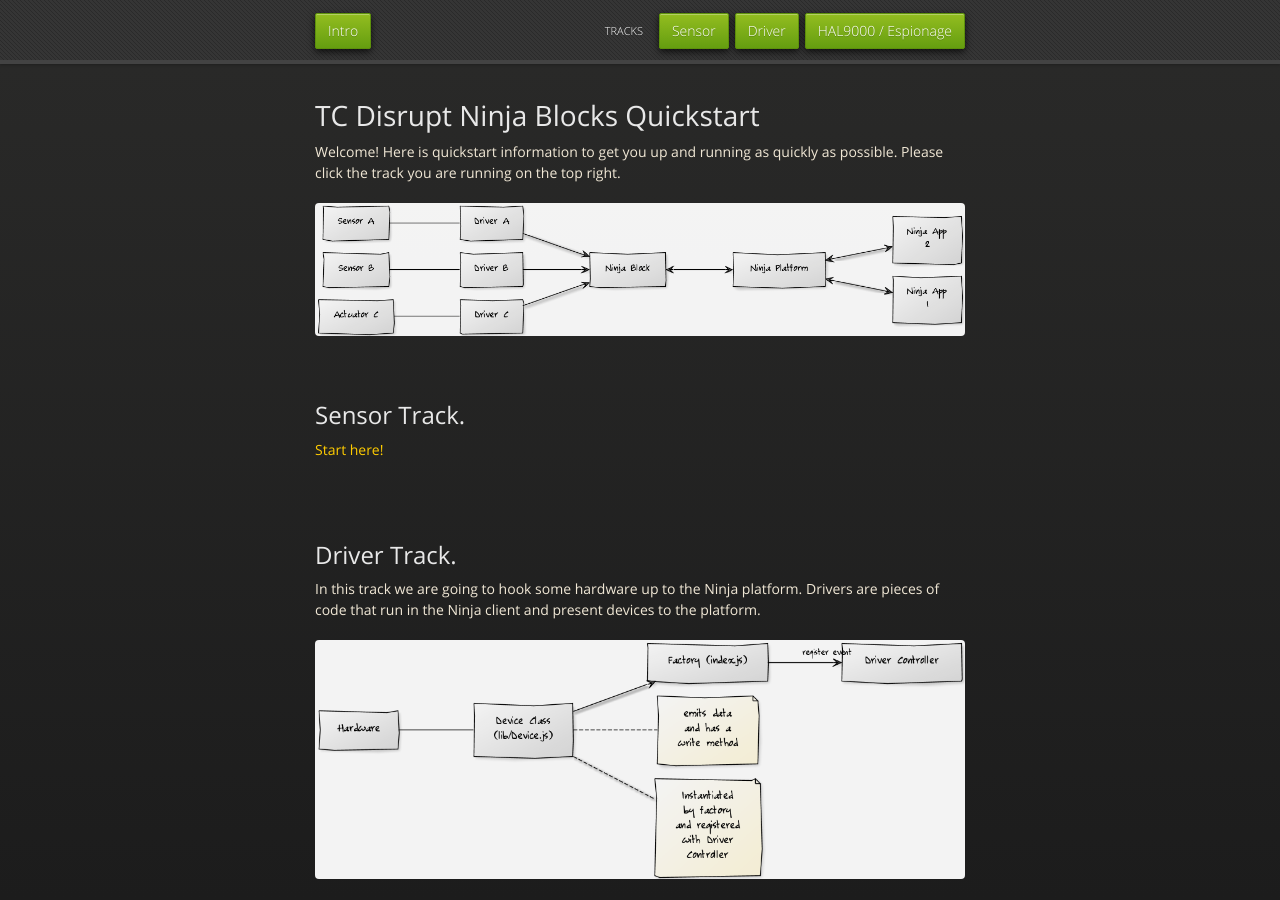
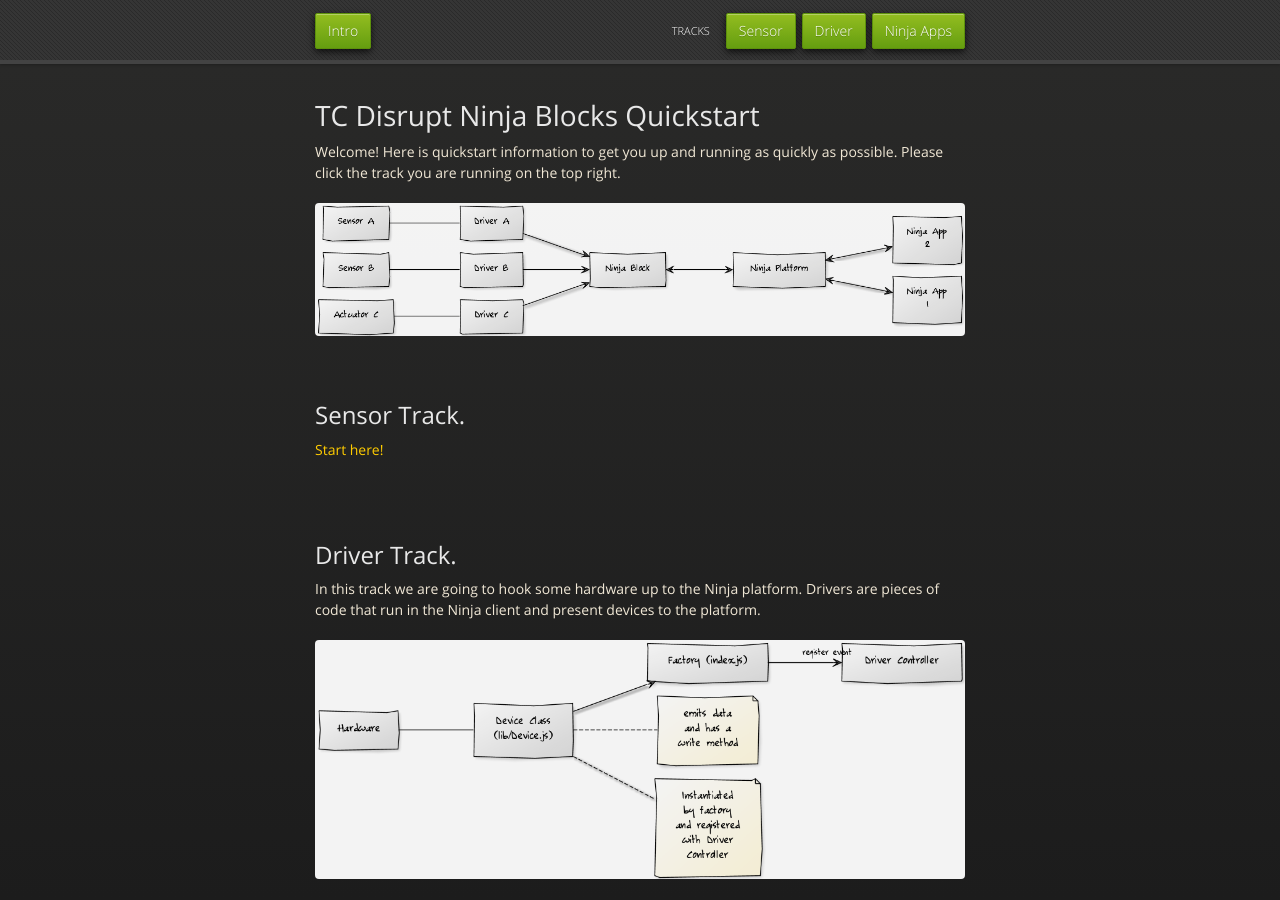
Before and after one commit to thatguydan/disrupt-doc, a Jekyll site: the page built from index.html, in a window 1280 px wide and 900 px high. Built offline with Jekyll 4.4.1, drawn with Linux system fonts in a browser that asks for light colours; nearby versions of some CDN libraries.

Commit message:
Change nav to apps

```diff
--- a/_layouts/default.html
+++ b/_layouts/default.html
@@ -29,7 +29,7 @@
       <div id="header">
         <nav>
           <li class="fork"><a href="#intro">Intro</a></li>
-          <li class="downloads"><a href="#apps">HAL9000 / Espionage</a></li>
+          <li class="downloads"><a href="#apps">Ninja Apps</a></li>
           <li class="downloads"><a href="#drivers">Driver</a></li>
           <li class="downloads"><a href="#sensors">Sensor</a></li>
 
```
